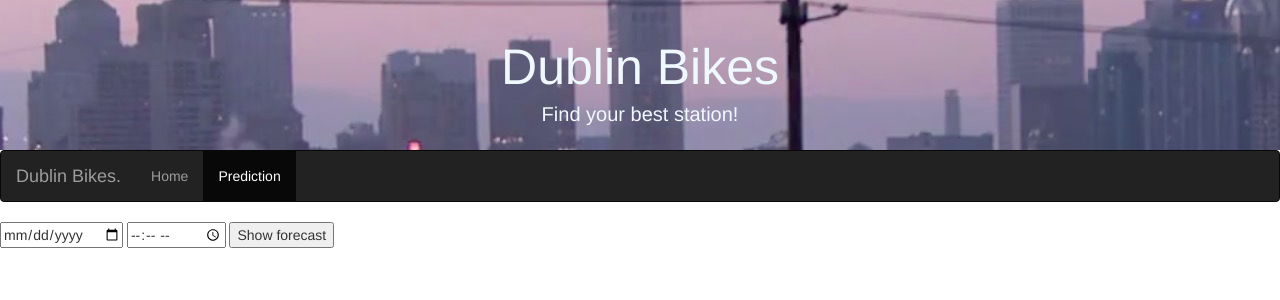
After one commit to fengbao335/HTL_SE_project, a Flask app: template DublinBikes/templates/prediction.html in a window 1280 px wide. The commit adds this page. Shown: the top 300 px of the page. Run offline with Flask 2, Linux system fonts and the light colour scheme; the template is opened without the code that fills it, so the values that code supplies are empty; some libraries are stand-ins or nearby versions.

Commit message:
Add files via upload

```diff
--- /dev/null
+++ b/DublinBikes/templates/prediction.html
@@ -0,0 +1,68 @@
+<!DOCTYPE html>
+<html lang="en">
+<head>
+
+    <link href="../style.css" rel="stylesheet" type="text/css">
+
+    <link rel="stylesheet" href="https://cdn.staticfile.org/twitter-bootstrap/3.3.7/css/bootstrap.min.css">
+	<script src="https://cdn.staticfile.org/jquery/2.1.1/jquery.min.js"></script>
+	<script src="https://cdn.staticfile.org/twitter-bootstrap/3.3.7/js/bootstrap.min.js"></script>
+
+    <script type="text/javascript" src="http://ajax.googleapis.com/ajax/libs/jquery/1.4.0/jquery.min.js"></script>
+    <meta charset="UTF-8">
+    <title>Title</title>
+</head>
+<body>
+
+  <div id="headBg" >
+            <h1>Dublin Bikes</h1>
+            <p>Find your best station!</p>
+          </div>
+
+    <nav class="navbar navbar-inverse">
+          <div class="container-fluid">
+            <div class="navbar-header">
+              <button type="button" class="navbar-toggle" data-toggle="collapse" data-target="#myNavbar">
+                <span class="icon-bar"></span>
+                <span class="icon-bar"></span>
+              </button>
+              <a class="navbar-brand" href="index.html">Dublin Bikes.</a>
+            </div>
+            <div class="collapse navbar-collapse" id="myNavbar">
+              <ul class="nav navbar-nav">
+                <li><a href="index">Home</a></li>
+                <li class="active"><a href="predict_forecast">Prediction</a></li>
+              </ul>
+            </div>
+          </div>
+        </nav>
+
+
+<div>
+    <span id="error"></span>
+
+</div>
+<div id="search_date">
+    <input type="date" name="date" id="date">
+    <input type="time" name="time" id="time">
+    <button onclick="display()" type="button">Show forecast</button>
+    <div id="show_forecast">
+    </div>
+</div>
+</div>
+<script type="text/javascript">
+
+function display(){
+    //call weather API from openweathermap
+
+    $.getJSON('http://api.openweathermap.org/data/2.5/forecast?appid=9511c6f09bf671d3bd65bf650197234f&q=Dublin',function(data){
+    var date = document.getElementById("date").innerText;
+    var date = document.getElementById("time").innerText;
+    alert(date);
+    console.log(time);
+
+        });
+    }
+</script>
+</body>
+</html>
```
Also changed, not shown: DublinBikes/templates/index.html (+5 -3 lines).
